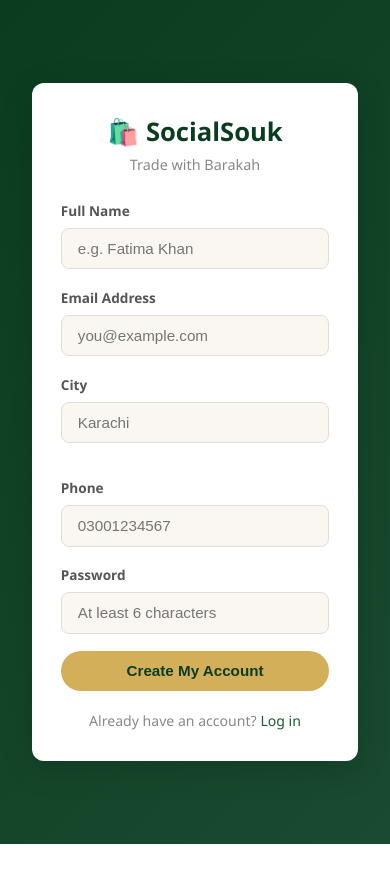
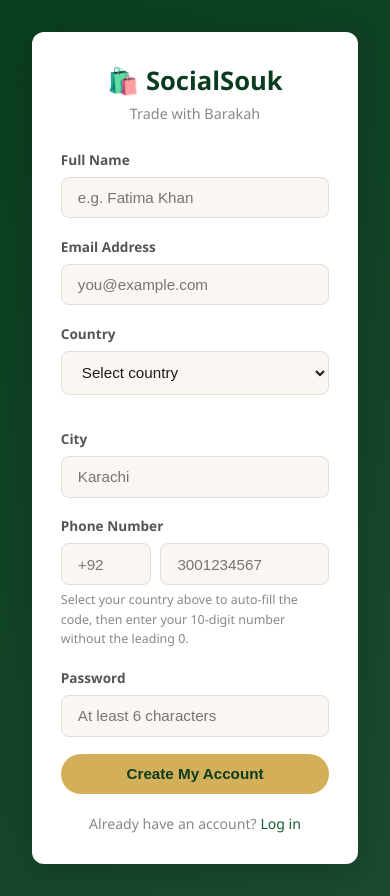
Before and after one commit to mahashemi/social-souk, a PHP site: page /register.php in a window 390 px wide. Before the commit the page ends 844 px from the top, so only its background shows below. Run offline with PHP 8.4, Linux system fonts and the light colour scheme.

Commit message:
Add country selector with auto-updating dial code and 10-digit phone validation
Country field now stores actual selection (was defaulting silently to schema default before). Phone is split into a country-code field that auto-fills from the country dropdown plus a 10-digit number field, validated server-side and combined into one phone value for storage.

```diff
--- a/register.php
+++ b/register.php
@@ -8,15 +8,23 @@
 if ($_SERVER['REQUEST_METHOD'] === 'POST') {
     verifyCsrf();
 
-    $name     = trim($_POST['name'] ?? '');
-    $email    = trim($_POST['email'] ?? '');
-    $password = $_POST['password'] ?? '';
-    $city     = trim($_POST['city'] ?? '');
-    $phone    = trim($_POST['phone'] ?? '');
+    $name       = trim($_POST['name'] ?? '');
+    $email      = trim($_POST['email'] ?? '');
+    $password   = $_POST['password'] ?? '';
+    $city       = trim($_POST['city'] ?? '');
+    $country    = trim($_POST['country'] ?? '');
+    $dialCode   = trim($_POST['dial_code'] ?? '');
+    $phoneDigits = preg_replace('/\D/', '', $_POST['phone_number'] ?? '');
 
     if ($name === '' || mb_strlen($name) < 2) $errors[] = 'Please enter your full name.';
     if (!filter_var($email, FILTER_VALIDATE_EMAIL)) $errors[] = 'Please enter a valid email address.';
     if (mb_strlen($password) < 6) $errors[] = 'Password must be at least 6 characters.';
+    if ($country === '') $errors[] = 'Please select your country.';
+    if ($phoneDigits !== '' || $dialCode !== '') {
+        if (!preg_match('/^\+\d{1,4}$/', $dialCode)) $errors[] = 'Please select a valid country code.';
+        if (!preg_match('/^\d{10}$/', $phoneDigits)) $errors[] = 'Phone number must be exactly 10 digits (without the leading 0 or country code).';
+    }
+    $phone = $phoneDigits !== '' ? $dialCode . ' ' . $phoneDigits : '';
 
     if (!$errors) {
         $stmt = $pdo->prepare('SELECT id FROM users WHERE email = ?');
@@ -28,8 +36,8 @@
 
     if (!$errors) {
         $hash = password_hash($password, PASSWORD_DEFAULT);
-        $stmt = $pdo->prepare('INSERT INTO users (name, email, password, city, phone) VALUES (?, ?, ?, ?, ?)');
-        $stmt->execute([$name, $email, $hash, $city, $phone]);
+        $stmt = $pdo->prepare('INSERT INTO users (name, email, password, city, country, phone) VALUES (?, ?, ?, ?, ?, ?)');
+        $stmt->execute([$name, $email, $hash, $city, $country, $phone]);
 
         $userId = (int) $pdo->lastInsertId();
         $_SESSION['user'] = ['id' => $userId, 'name' => $name, 'email' => $email, 'is_admin' => 0];
@@ -45,6 +53,29 @@
 <meta name="viewport" content="width=device-width, initial-scale=1.0">
 <title>Register — <?= e(SITE_NAME) ?></title>
 <link rel="stylesheet" href="style.css">
+<script>
+const COUNTRIES = [
+    {name:"Pakistan", dial:"+92"}, {name:"India", dial:"+91"}, {name:"Bangladesh", dial:"+880"},
+    {name:"Saudi Arabia", dial:"+966"}, {name:"United Arab Emirates", dial:"+971"}, {name:"Qatar", dial:"+974"},
+    {name:"Kuwait", dial:"+965"}, {name:"Bahrain", dial:"+973"}, {name:"Oman", dial:"+968"},
+    {name:"Turkey", dial:"+90"}, {name:"Egypt", dial:"+20"}, {name:"Indonesia", dial:"+62"},
+    {name:"Malaysia", dial:"+60"}, {name:"Afghanistan", dial:"+93"}, {name:"Iran", dial:"+98"},
+    {name:"Iraq", dial:"+964"}, {name:"Jordan", dial:"+962"}, {name:"Lebanon", dial:"+961"},
+    {name:"Morocco", dial:"+212"}, {name:"Tunisia", dial:"+216"}, {name:"Algeria", dial:"+213"},
+    {name:"Nigeria", dial:"+234"}, {name:"South Africa", dial:"+27"}, {name:"Sri Lanka", dial:"+94"},
+    {name:"United Kingdom", dial:"+44"}, {name:"United States", dial:"+1"}, {name:"Canada", dial:"+1"},
+    {name:"Australia", dial:"+61"}, {name:"Germany", dial:"+49"}, {name:"France", dial:"+33"},
+    {name:"Other", dial:""}
+];
+function updateDialCode() {
+    const sel = document.getElementById('countrySelect');
+    const c = COUNTRIES.find(c => c.name === sel.value);
+    document.getElementById('dialCode').value = c ? c.dial : '';
+}
+function cleanPhoneInput(el) {
+    el.value = el.value.replace(/\D/g, '').slice(0, 10);
+}
+</script>
 </head>
 <body>
 <div class="auth-wrap">
@@ -77,13 +108,27 @@
 
             <div class="form-row">
                 <div class="form-group">
+                    <label class="form-label">Country</label>
+                    <select name="country" id="countrySelect" class="form-control" onchange="updateDialCode()" required>
+                        <option value="">Select country</option>
+                        <?php foreach (['Pakistan','India','Bangladesh','Saudi Arabia','United Arab Emirates','Qatar','Kuwait','Bahrain','Oman','Turkey','Egypt','Indonesia','Malaysia','Afghanistan','Iran','Iraq','Jordan','Lebanon','Morocco','Tunisia','Algeria','Nigeria','South Africa','Sri Lanka','United Kingdom','United States','Canada','Australia','Germany','France','Other'] as $c): ?>
+                            <option value="<?= e($c) ?>" <?= ($_POST['country'] ?? '') === $c ? 'selected' : '' ?>><?= e($c) ?></option>
+                        <?php endforeach; ?>
+                    </select>
+                </div>
+                <div class="form-group">
                     <label class="form-label">City</label>
                     <input type="text" name="city" class="form-control" placeholder="Karachi" value="<?= e($_POST['city'] ?? '') ?>">
                 </div>
-                <div class="form-group">
-                    <label class="form-label">Phone</label>
-                    <input type="text" name="phone" class="form-control" placeholder="03001234567" value="<?= e($_POST['phone'] ?? '') ?>">
+            </div>
+
+            <div class="form-group">
+                <label class="form-label">Phone Number</label>
+                <div style="display:grid;grid-template-columns:90px 1fr;gap:.6rem">
+                    <input type="text" id="dialCode" name="dial_code" class="form-control" placeholder="+92" value="<?= e($_POST['dial_code'] ?? '') ?>">
+                    <input type="text" name="phone_number" class="form-control" placeholder="3001234567" maxlength="10" inputmode="numeric" oninput="cleanPhoneInput(this)" value="<?= e($_POST['phone_number'] ?? '') ?>">
                 </div>
+                <div class="form-hint">Select your country above to auto-fill the code, then enter your 10-digit number without the leading 0.</div>
             </div>
 
             <div class="form-group">
```
